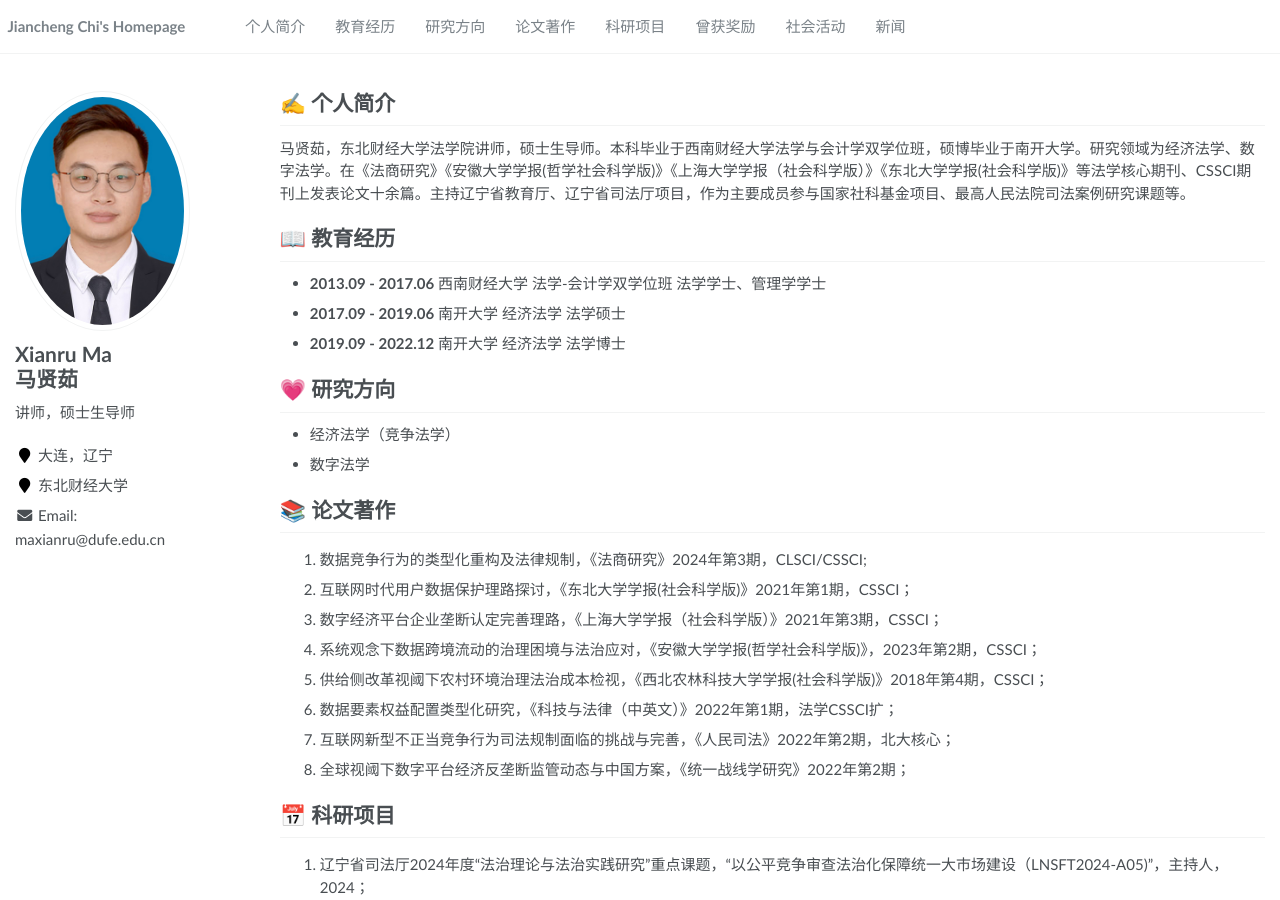
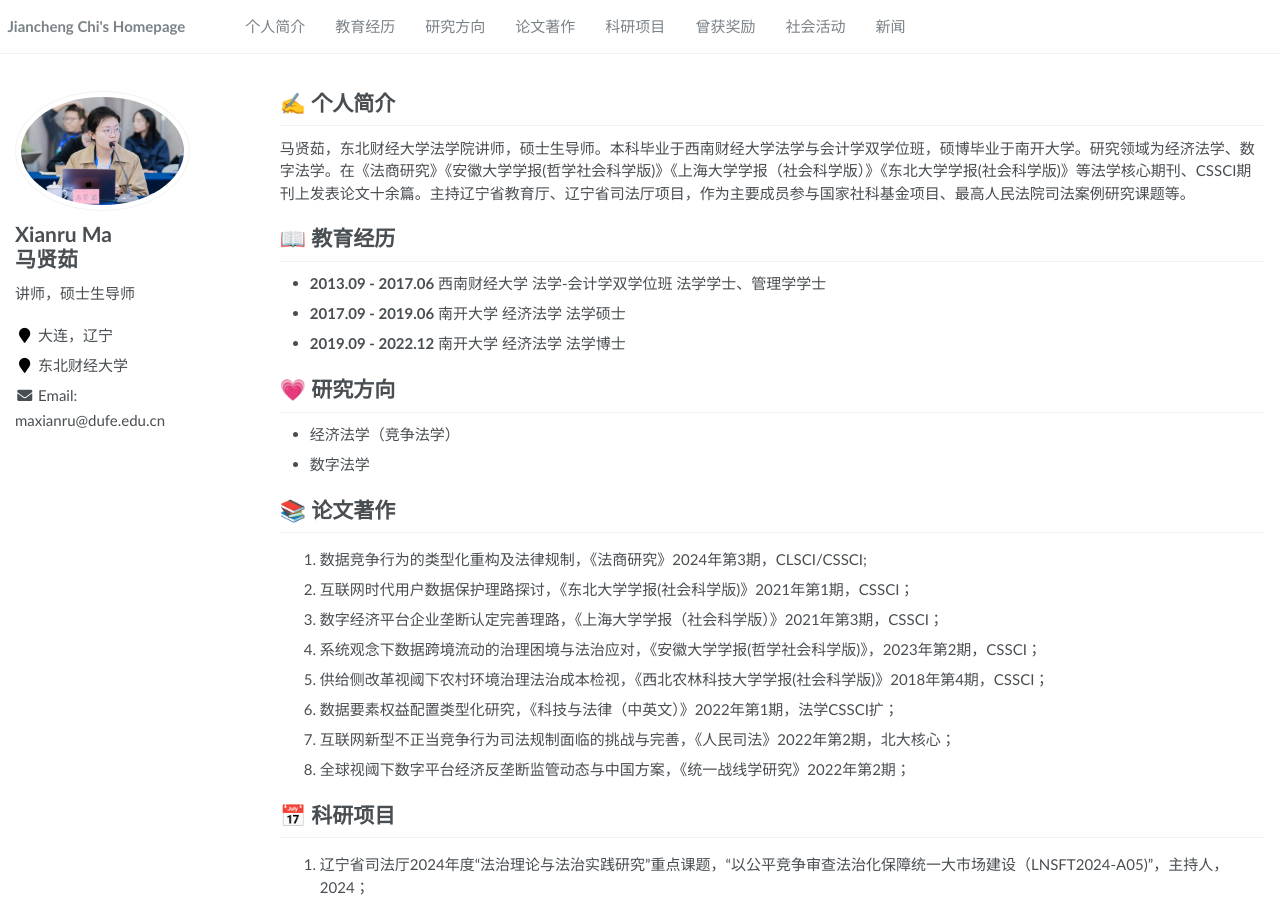
Before and after one commit to maxianru/maxianru.github.io, a Jekyll site: the page built from _pages/about.md, in a window 1280 px wide and 900 px high. Built offline with Jekyll 4.4.1, drawn with Linux system fonts in a browser that asks for light colours.

Commit message:
Update _config.yml

```diff
--- a/_config.yml
+++ b/_config.yml
@@ -23,7 +23,7 @@ baidu_site_verification  : code-ZxFK3f4pfb
 author:
   english_name             : "Xianru Ma"
   chinese_name             : "马贤茹"
-  avatar           : "images/Chi.jpg"
+  avatar           : "images/ma.jpg"
   bio              : "讲师，硕士生导师"
   location         : "大连，辽宁"
   employer         : "东北财经大学"
```
